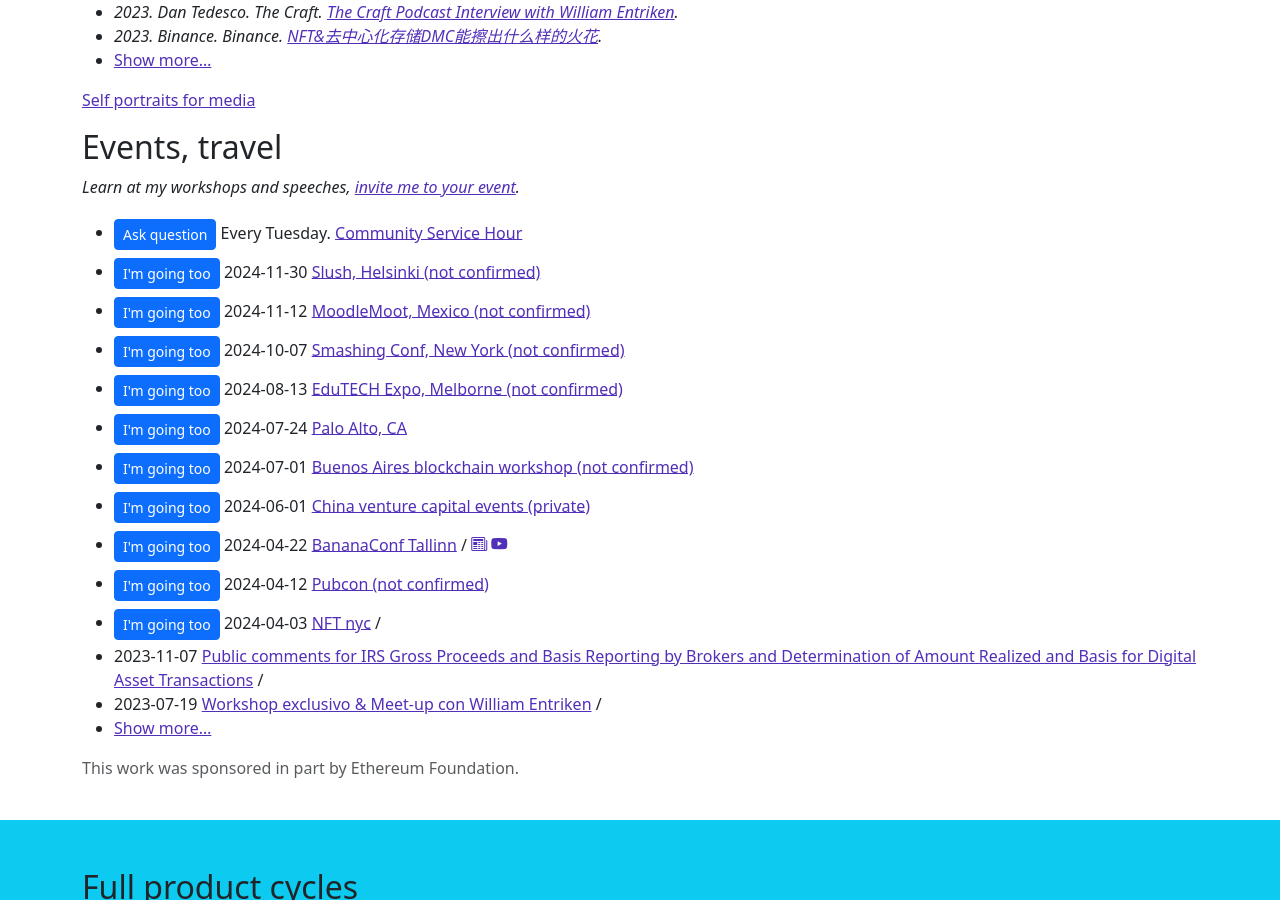
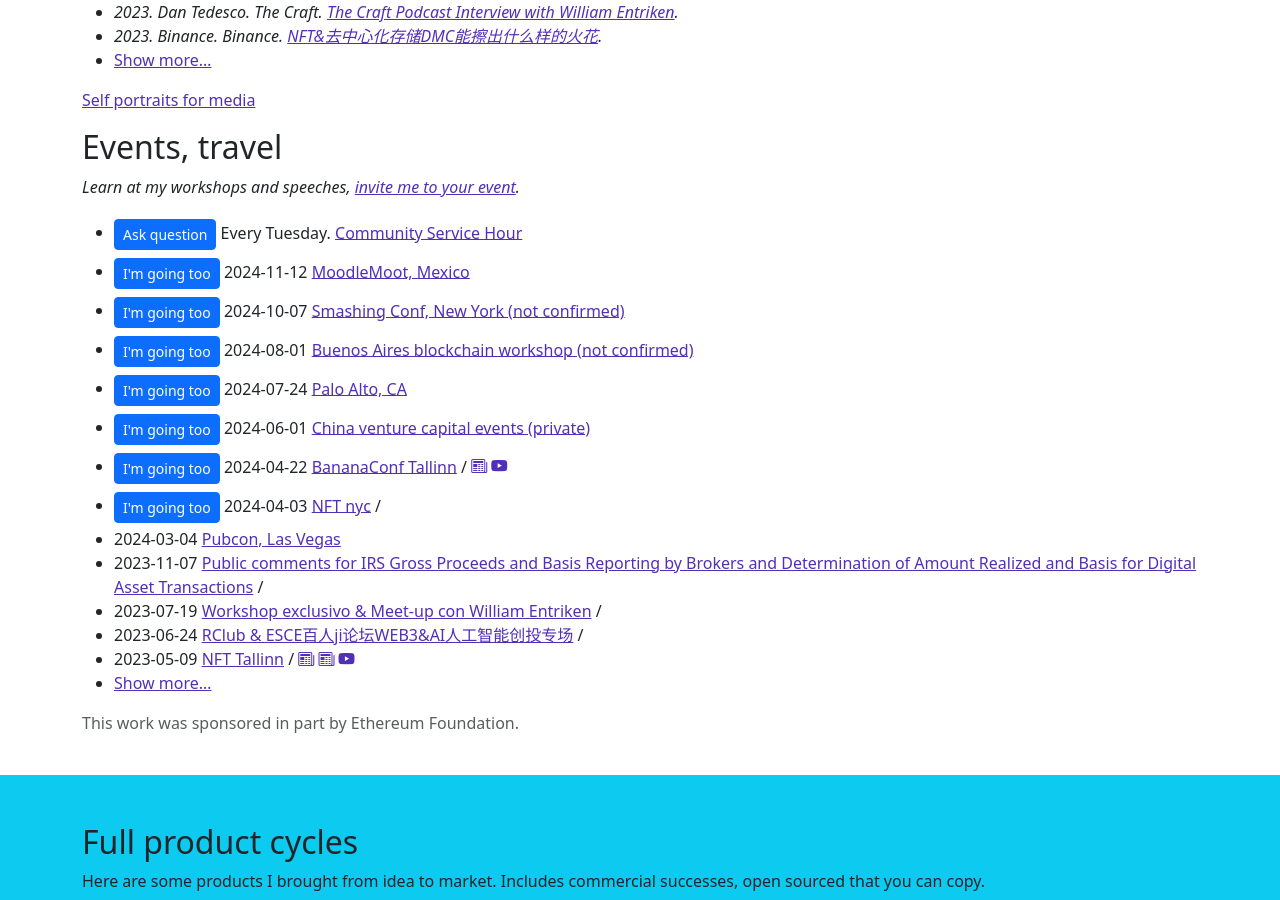
Before and after one commit to fulldecent/phor.net, a Jekyll site: the page built from index.html, in a window 1280 px wide and 900 px high, scrolled down 1627 px. Built offline with Jekyll 4.4.1, drawn with Linux system fonts in a browser that asks for light colours; comment, search, counter and statistics services are not loaded.

Commit message:
update travel plans

```diff
--- a/_data/speaking-events.json
+++ b/_data/speaking-events.json
@@ -1,13 +1,8 @@
 [
-  {
-    "date": "2024-11-30",
-    "url": "todo",
-    "title": "Slush, Helsinki (not confirmed)"
-  },
   {
     "date": "2024-11-12",
     "url": "todo",
-    "title": "MoodleMoot, Mexico (not confirmed)"
+    "title": "MoodleMoot, Mexico"
   },
   {
     "date": "2024-10-07",
@@ -15,19 +10,14 @@
     "title": "Smashing Conf, New York (not confirmed)"
   },
   {
-    "date": "2024-08-13",
+    "date": "2024-08-01",
     "url": "todo",
-    "title": "EduTECH Expo, Melborne (not confirmed)"
+    "title": "Buenos Aires blockchain workshop (not confirmed)"
   },
   {
     "date": "2024-07-24",
     "url": "todo",
     "title": "Palo Alto, CA"
-  },
-  {
-    "date": "2024-07-01",
-    "url": "todo",
-    "title": "Buenos Aires blockchain workshop (not confirmed)"
   },
   {
     "date": "2024-06-01",
@@ -44,16 +34,16 @@
     ]
   },
   {
-    "date": "2024-04-12",
-    "url": "https://www.pubcon.com/pubcon-las-vegas-2024-the-exciting-new-realities-of-search",
-    "title": "Pubcon (not confirmed)"
-  },
-  {
     "date": "2024-04-03",
     "url": "https://nft.nyc/",
     "title": "NFT nyc",
     "coverage": [
     ]
+  },
+  {
+    "date": "2024-03-04",
+    "url": "https://www.pubcon.com/pubcon-las-vegas-2024-the-exciting-new-realities-of-search",
+    "title": "Pubcon, Las Vegas"
   },
   {
     "date": "2023-11-07",
```
